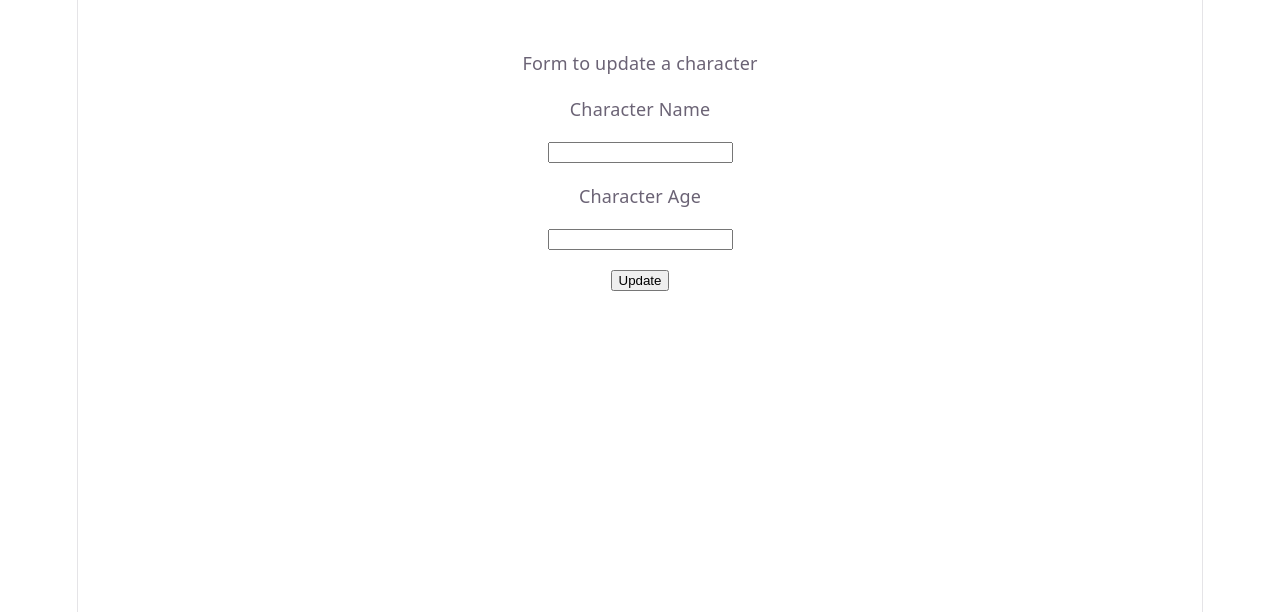
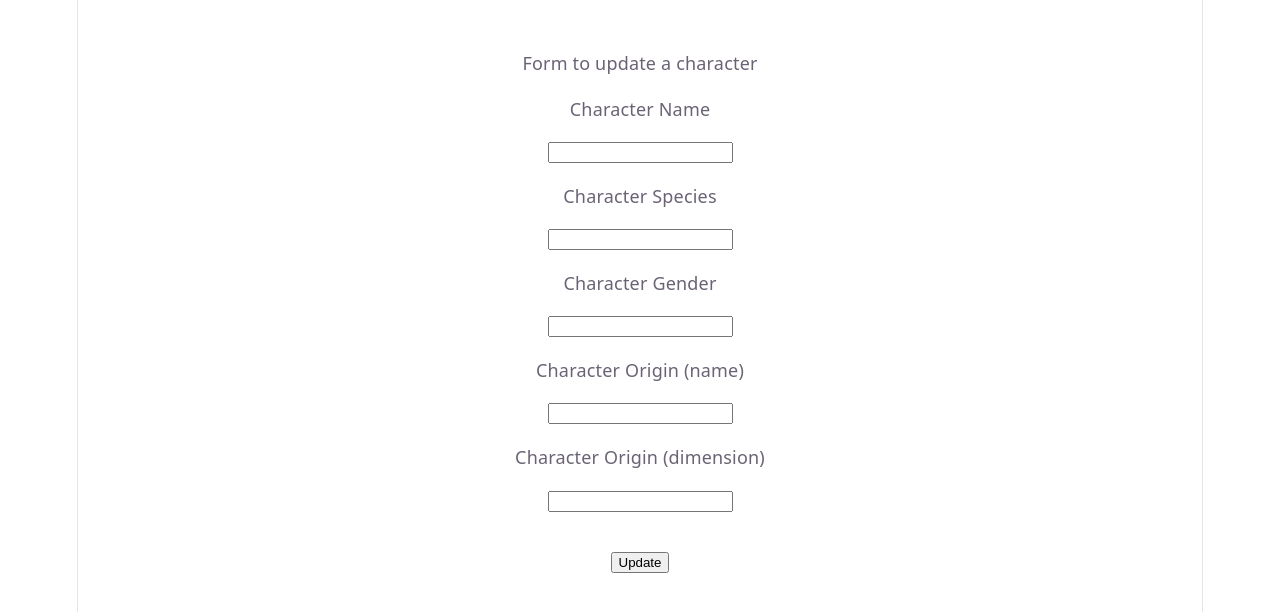
Before and after one commit to OctaFloare/intro-app, a React (Vite) app: page /update-character/1 in a window 1280 px wide. Shown: the top 612 px of the page. Built offline with nearby package versions, Linux system fonts and the light colour scheme.

Commit message:
Print form inputs on the page

```diff
--- a/src/components/updateCharacter/index.tsx
+++ b/src/components/updateCharacter/index.tsx
@@ -1,13 +1,27 @@
+import { useState } from "react";
 import { useForm } from "react-hook-form";
+
+type UpdateCharacterForm = {
+    name: string,
+    species: string,
+    gender: string,
+    origin: {
+        name: string,
+        dimension: string,
+    }
+}
 
 export const UpdateCharacter = () => {
     const {
         register,
         handleSubmit,
         formState: { errors },
-    } = useForm();
+    } = useForm<UpdateCharacterForm>();
 
-    const onValid = () => {
+    const [submitted, setSubmitted] = useState<UpdateCharacterForm | null>(null);
+
+    const onValid = (data: UpdateCharacterForm) => {
+        setSubmitted(data)
         console.log("Form is valid");
     }
 
@@ -18,11 +32,38 @@ export const UpdateCharacter = () => {
     return <form className="update-form"
             onSubmit={handleSubmit(onValid, onInvalid)}>
         <div>Form to update a character</div>
+
+
         <label>Character Name</label>
         <input {...register("name", { required: true })} />
+
+
         {errors.name && <div style={{ color: "red" }}>Name is required</div>}
-        <label>Character Age</label>
-        <input {...register("age")} />
+
+        <label>Character Species</label>
+        <input {...register("species")} />
+
+        <label>Character Gender</label>
+        <input {...register("gender")} />
+
+        <label>Character Origin (name)</label>
+        <input {...register("origin.name")} />
+
+        <label>Character Origin (dimension)</label>
+        <input {...register("origin.dimension")} />
+
+        <label></label>
         <button type="submit">Update</button>
+
+    {submitted && (
+    <div>
+        <div>Name: {submitted.name}</div>
+        <div>Species: {submitted.species}</div>
+        <div>Gender: {submitted.gender}</div>
+        <div>Origin: {submitted.origin.name}</div>
+        <div>Origin Dimension: {submitted.origin.dimension}</div>
+    </div>
+    )}
     </form>
+
 }
```
